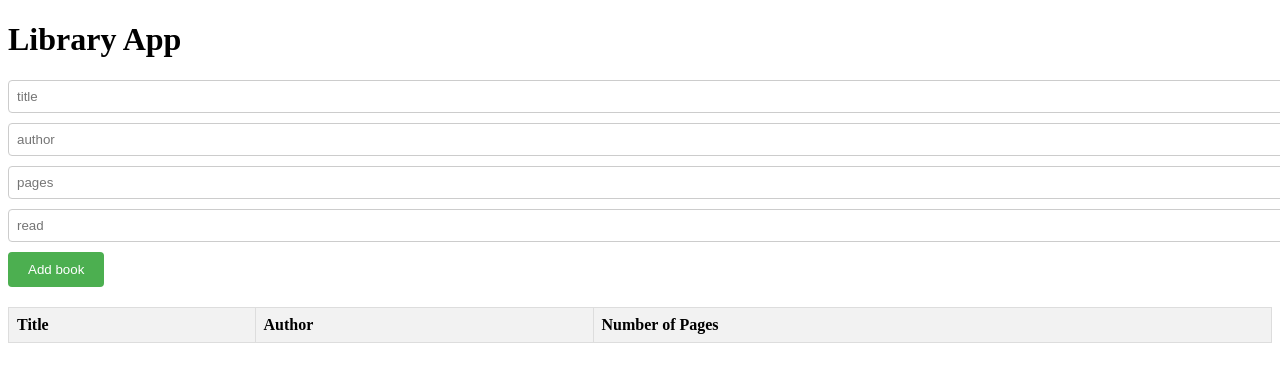
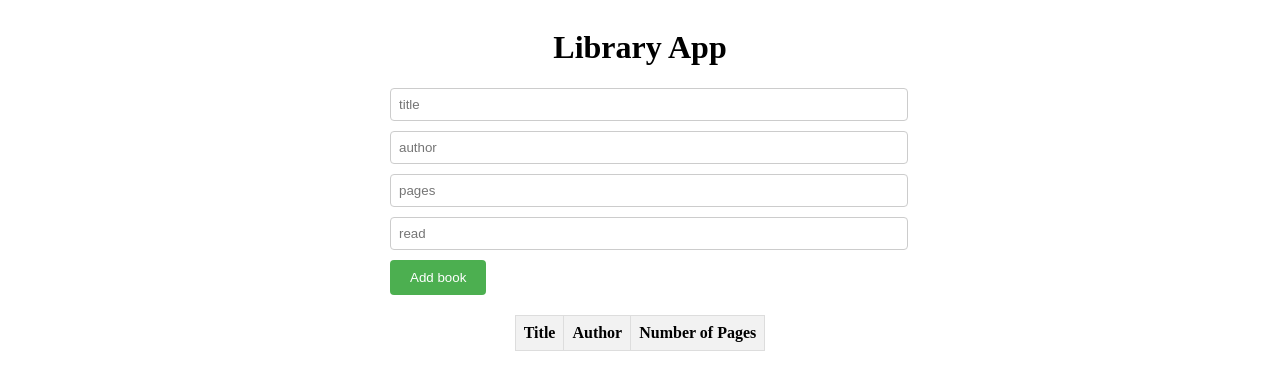
Before and after one commit to michaeloshea04/libraryPage, a plain HTML site: page index.html in a window 1280 px wide. Drawn offline with Linux system fonts and the light colour scheme.

Commit message:
update css

```diff
--- a/index.html
+++ b/index.html
@@ -11,7 +11,7 @@
         <h1>Library App</h1>
       </header>
 
-      <div>
+      <div id="formContainer">
         <form id="bookForm">
           <input type="text" id="title" name="title" placeholder="title">
           <input type="text" id="author" name="author" placeholder="author">
@@ -25,6 +25,7 @@
         <!-- Book entries will be added here dynamically -->
       </div>
 
+      <div id="tableContainer">
       <table id="bookTable">
         <tr>
           <th>Title</th>
@@ -32,6 +33,7 @@
           <th>Number of Pages</th>
         </tr>
       </table>
+      </div>
 
       <script src="main.js"></script>
 
--- a/style.css
+++ b/style.css
@@ -1,4 +1,17 @@
+/*Styles for the header */
+header {
+    display: flex;
+    justify-content: center;
+}
+
+
 /* Styles for the form */
+
+#formContainer {
+    display: flex;
+    justify-content: center;
+}
+
 #bookForm {
     margin-bottom: 20px;
   }
@@ -30,16 +43,29 @@
     background-color: #45a049;
   }
 
+  #bookForm {
+    width: 500px;
+  }
+
   /* Styles for the table */
+
+ #tableContainer {
+    display: flex;
+    justify-content: center;
+ }
+
   table {
+
+    width: fit-content;
     border-collapse: collapse;
-    width: 100%;
+
   }
 
   th, td {
     border: 1px solid #ddd;
     padding: 8px;
     text-align: left;
+    margin: ;
   }
 
   th {
```
